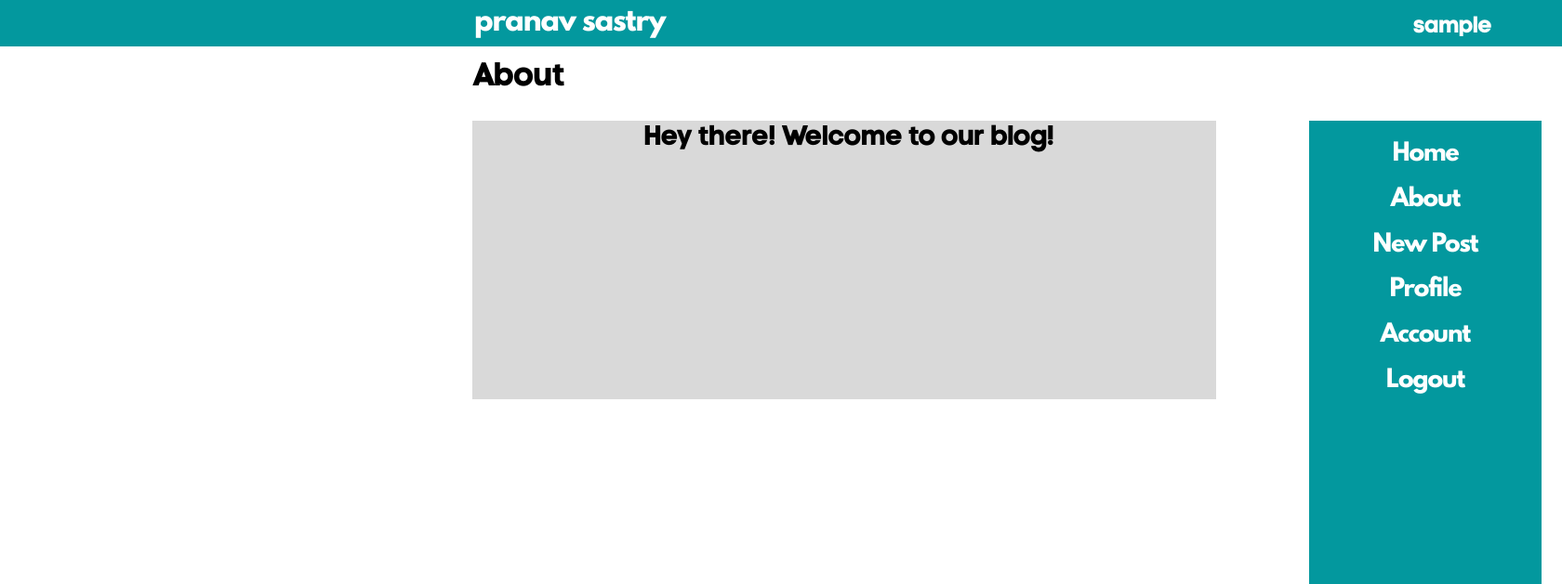
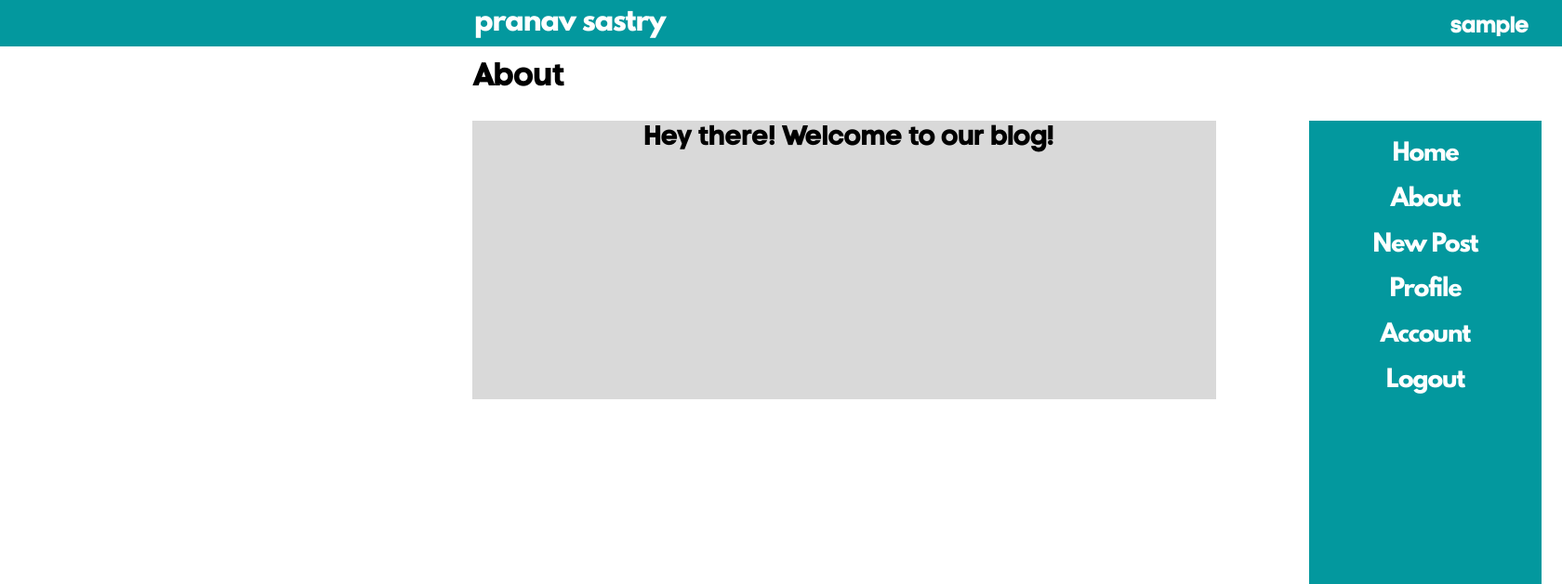
Before and after one commit to pranftw/flask_it, a Flask app: page /about in a window 1680 px wide. Shown: the top 629 px of the page at 93% size. Run offline with Flask 2, Linux system fonts and the light colour scheme; the visitor is signed in with stand-in values (Sample User, id 1); data comes from the database, SQL or seed files in the repository.

Commit message:
Updated layout.html

```diff
--- a/flaskblog/templates/layout.html
+++ b/flaskblog/templates/layout.html
@@ -1,9 +1,9 @@
 <!DOCTYPE html>
 <html>
 <head>
-  <meta name="viewport" content="width=device-width, initial-scale=1"/>
-  <link rel="preconnect" href="https://fonts.gstatic.com">
-  <link href="https://fonts.googleapis.com/css2?family=Raleway:wght@400;500;600;700;800;900&family=Roboto:wght@300;400;500;700;900&display=swap" rel="stylesheet">
+  <meta name="viewport" content="width=device-width,initial-scale=1,maximum-scale=1,user-scalable=no">
+  <meta http-equiv="X-UA-Compatible" content="IE=edge,chrome=1">
+  <meta name="HandheldFriendly" content="true">
   <link rel="stylesheet" type="text/css" href="{{ url_for('static',filename='css/layout.css') }}">
   {% if title %}
     <title>Flask Blog - {{ title }}</title>
@@ -17,7 +17,7 @@
     <h1 style="font-family:'League-Spartan',sans-serif;margin-left:510px;font-size:30px;margin-top:5px;margin-right:auto;"><a href="{{ url_for('main.home') }}" style="text-decoration:none;color:white;">pranav sastry</a></h1>
     <div style="margin-top:-50px;"></div>
     {% if current_user.is_authenticated %}
-      <h2 style="margin-left:1520px;margin-right:300px;margin-top:2px;font-size:25px;"><a href="{{ url_for('users.account') }}" style="text-decoration:none;color:white;">{{ current_user.username }}</a></h2>
+      <h2 style="margin-left:1560px;margin-right:300px;margin-top:2px;font-size:25px;"><a href="{{ url_for('users.account') }}" style="text-decoration:none;color:white;">{{ current_user.username }}</a></h2>
     {% endif %}
   </div>
   <div class="right_bar" style="text-align:center;">
```
